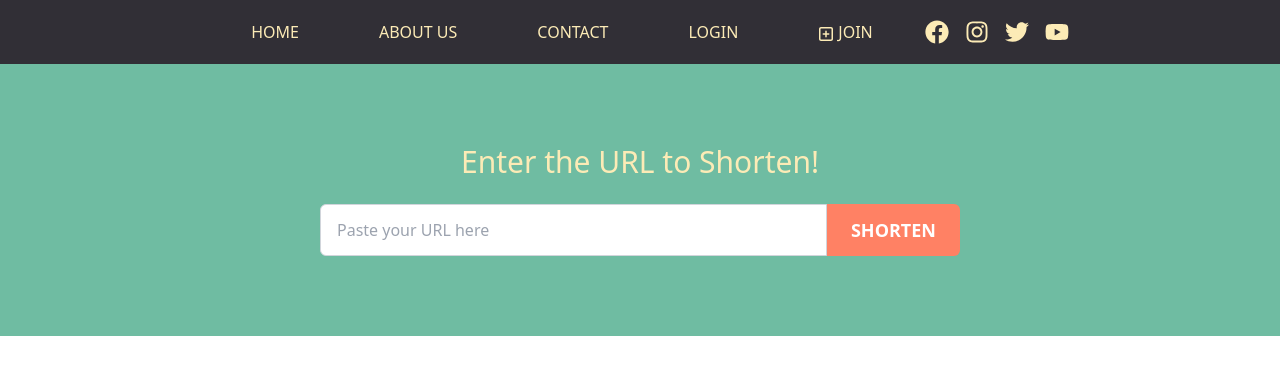
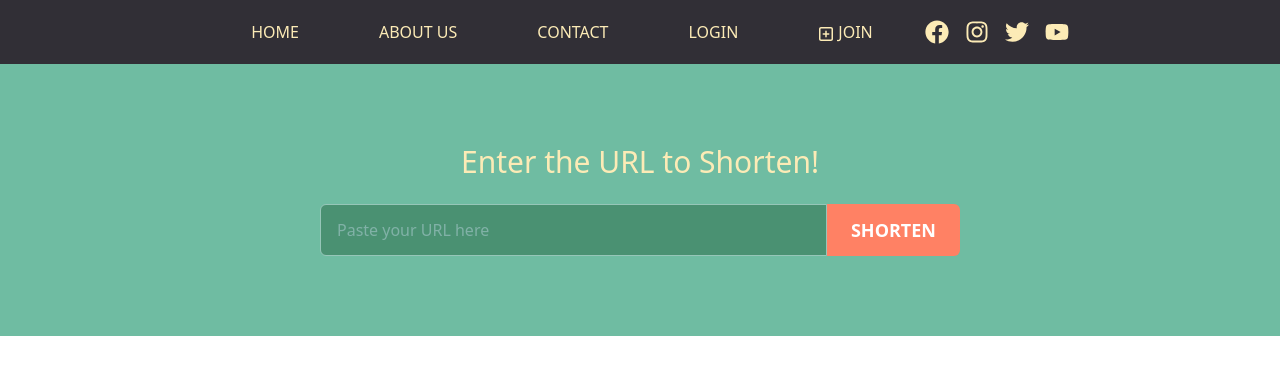
Before and after one commit to Usama-dev1/Url-Shortner, a React (Vite) app: page / in a window 1280 px wide. Shown: the top 374 px of the page. Built offline with nearby package versions, Linux system fonts and the light colour scheme.

Commit message:
updated the input text styles

```diff
--- a/src/components/HeroArea.jsx
+++ b/src/components/HeroArea.jsx
@@ -12,7 +12,7 @@ const HeroArea = () => {
             <div className="flex flex-row w-full md:w-[40rem]">
               <input
                 type="text"
-                className="shadow-innder border border-gray-300 rounded-l-md w-full py-3 px-4"
+                className="bg-green-900 opacity-40 shadow-innder border border-gray-300 rounded-l-md w-full py-3 px-4"
                 placeholder="Paste your URL here"
               />
               <button className="bg-sorange text-white px-6 py-3 rounded-r-md text-lg font-semibold hover:bg-orange-600 transition-colors">
```
